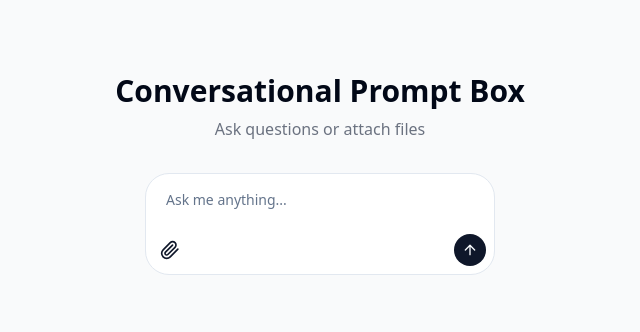
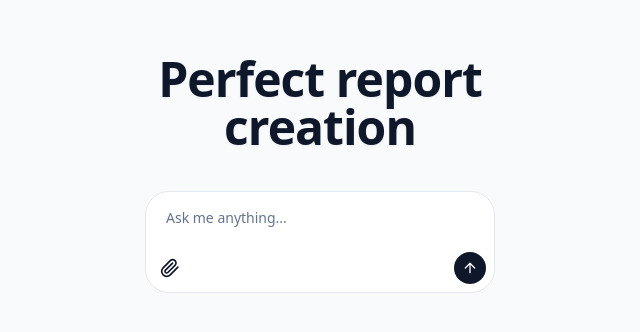
Before and after one commit to willspensley/conversational-prompt-box, a React (Vite) app: page / in a window 1280 px wide. Shown: the part 226-558 px from the top of the page, without its empty margins (320-960 px from the left). Built offline with nearby package versions, Linux system fonts and the light colour scheme.

Commit message:
feat: Add word fade-in component
Adds a word fade-in component and integrates it into the UI.

```diff
--- a/package.json
+++ b/package.json
@@ -45,6 +45,7 @@
     "cmdk": "^1.0.0",
     "date-fns": "^3.6.0",
     "embla-carousel-react": "^8.3.0",
+    "framer-motion": "^12.6.5",
     "input-otp": "^1.2.4",
     "lucide-react": "^0.462.0",
     "next-themes": "^0.3.0",
--- /dev/null
+++ b/src/components/ui/word-fade-in.tsx
@@ -0,0 +1,49 @@
+
+"use client";
+
+import { motion, Variants } from "framer-motion";
+
+import { cn } from "@/lib/utils";
+
+interface WordFadeInProps {
+  words: string;
+  className?: string;
+  delay?: number;
+  variants?: Variants;
+}
+
+function WordFadeIn({
+  words,
+  delay = 0.15,
+  variants = {
+    hidden: { opacity: 0 },
+    visible: (i: number) => ({
+      y: 0,
+      opacity: 1,
+      transition: { delay: i * delay },
+    }),
+  },
+  className,
+}: WordFadeInProps) {
+  const _words = words.split(" ");
+
+  return (
+    <motion.h1
+      variants={variants}
+      initial="hidden"
+      animate="visible"
+      className={cn(
+        "font-display text-center text-4xl font-bold tracking-[-0.02em] text-black drop-shadow-sm dark:text-white md:text-7xl md:leading-[5rem]",
+        className,
+      )}
+    >
+      {_words.map((word, i) => (
+        <motion.span key={word} variants={variants} custom={i}>
+          {word}{" "}
+        </motion.span>
+      ))}
+    </motion.h1>
+  );
+}
+
+export { WordFadeIn };
--- a/src/pages/Index.tsx
+++ b/src/pages/Index.tsx
@@ -1,12 +1,15 @@
 
 import { PromptInputWithActions } from "@/components/PromptInputDemo";
+import { WordFadeIn } from "@/components/ui/word-fade-in";
 
 const Index = () => {
   return (
     <div className="min-h-screen flex flex-col items-center justify-center bg-gray-50">
-      <div className="w-full max-w-md px-4">
-        <h1 className="text-3xl font-bold text-center mb-2">Conversational Prompt Box</h1>
-        <p className="text-gray-500 text-center mb-8">Ask questions or attach files</p>
+      <div className="w-full max-w-md px-4 flex flex-col items-center gap-8">
+        <WordFadeIn
+          words="Perfect report creation"
+          className="text-3xl md:text-5xl text-center font-bold text-primary mb-2"
+        />
 
         <div className="w-full flex justify-center">
           <PromptInputWithActions />
```
Also changed, not shown: 1 other file (tests, documents, lock files or other folders).
